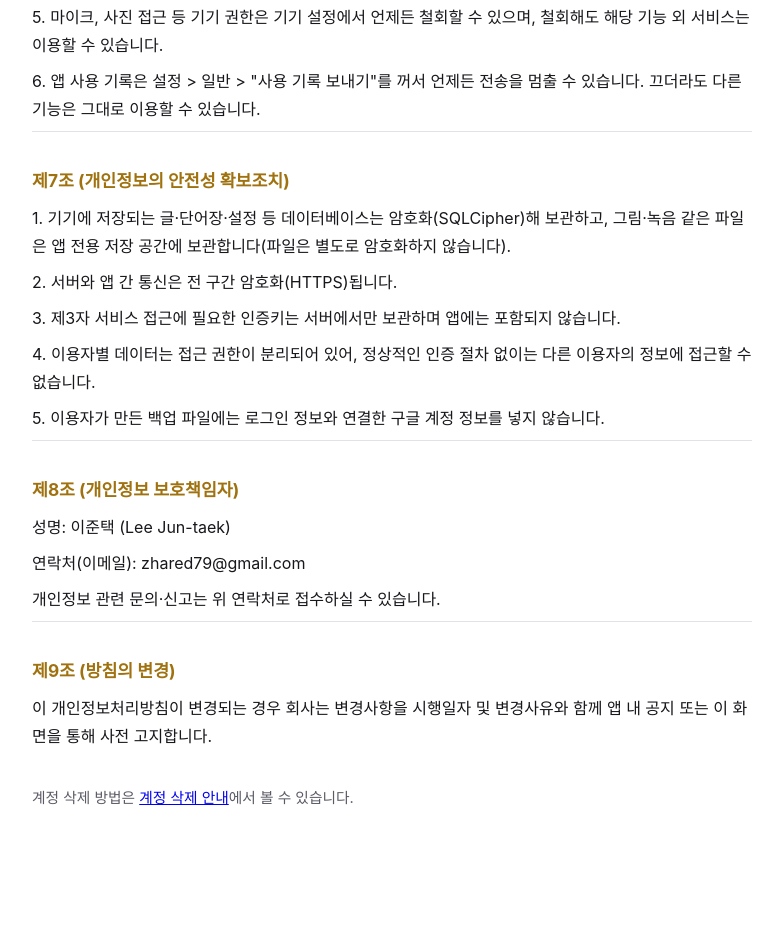
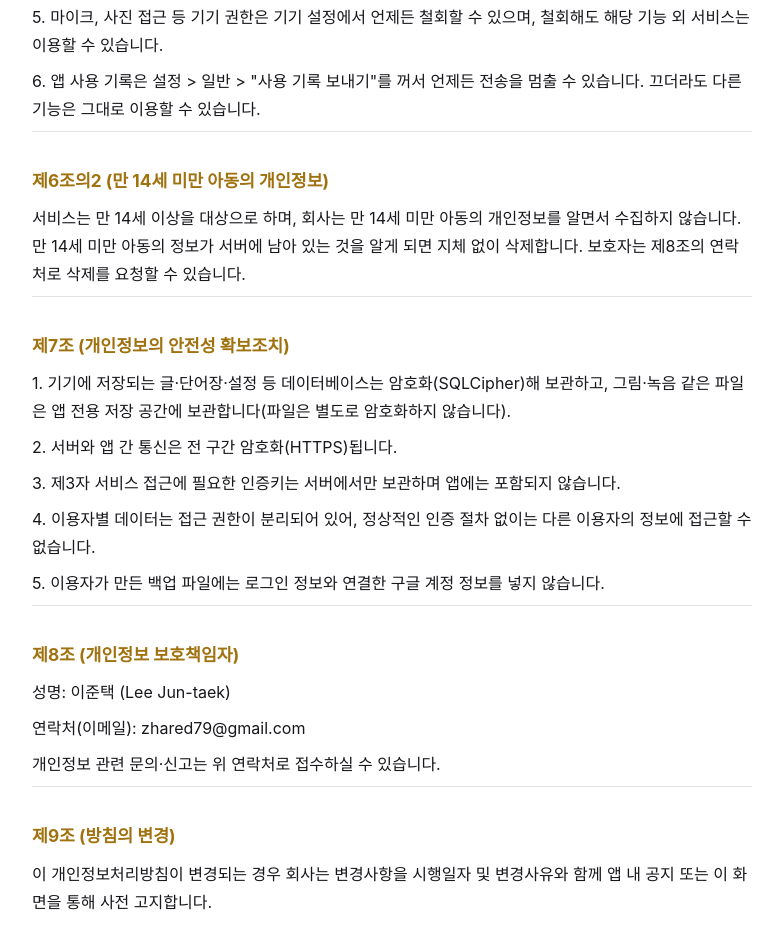
Before and after one commit to zhared79-del/soritube-legal, a plain HTML site: page privacy.html in a window 1280 px wide. Shown: the part 3719-4647 px from the top of the page, without its empty margins (248-1030 px from the left). Before the commit the page ends 4611 px from the top, so only its background shows below. Drawn offline with Linux system fonts and the light colour scheme.

Commit message:
개인정보처리방침: 제6조의2 만 14세 미만 아동 조항 추가(2026-10-16)

```diff
--- a/privacy.html
+++ b/privacy.html
@@ -83,6 +83,10 @@
     <p>5. 마이크, 사진 접근 등 기기 권한은 기기 설정에서 언제든 철회할 수 있으며, 철회해도 해당 기능 외 서비스는 이용할 수 있습니다.</p>
     <p>6. 앱 사용 기록은 설정 &gt; 일반 &gt; "사용 기록 보내기"를 꺼서 언제든 전송을 멈출 수 있습니다. 끄더라도 다른 기능은 그대로 이용할 수 있습니다.</p>
   </section>
+  <section id="children">
+    <h2>제6조의2 (만 14세 미만 아동의 개인정보)</h2>
+    <p>서비스는 만 14세 이상을 대상으로 하며, 회사는 만 14세 미만 아동의 개인정보를 알면서 수집하지 않습니다. 만 14세 미만 아동의 정보가 서버에 남아 있는 것을 알게 되면 지체 없이 삭제합니다. 보호자는 제8조의 연락처로 삭제를 요청할 수 있습니다.</p>
+  </section>
   <section id="security">
     <h2>제7조 (개인정보의 안전성 확보조치)</h2>
     <p>1. 기기에 저장되는 글·단어장·설정 등 데이터베이스는 암호화(SQLCipher)해 보관하고, 그림·녹음 같은 파일은 앱 전용 저장 공간에 보관합니다(파일은 별도로 암호화하지 않습니다).</p>
```
